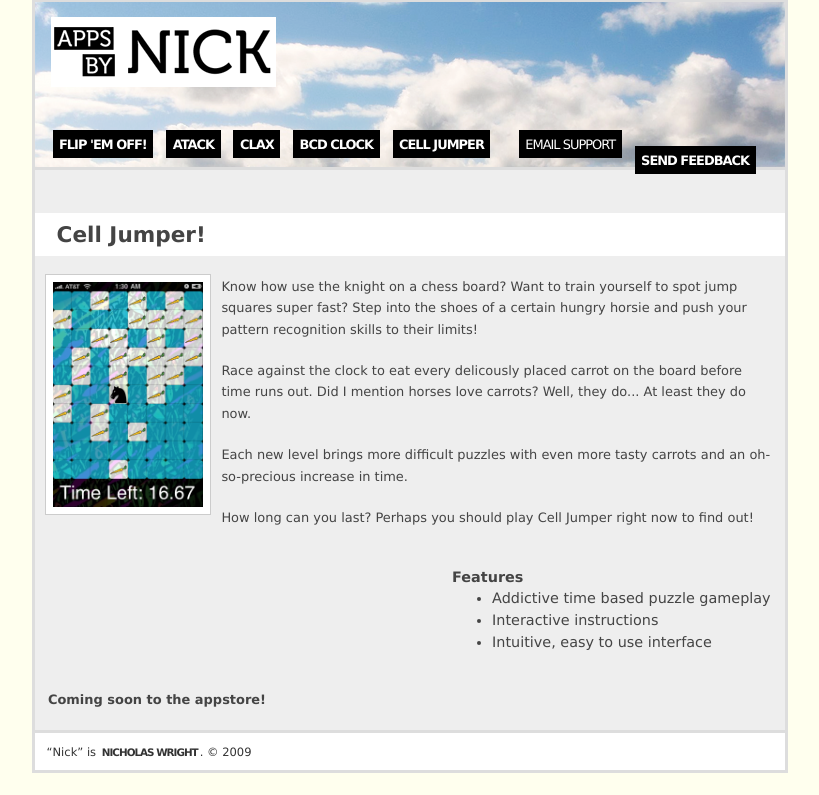
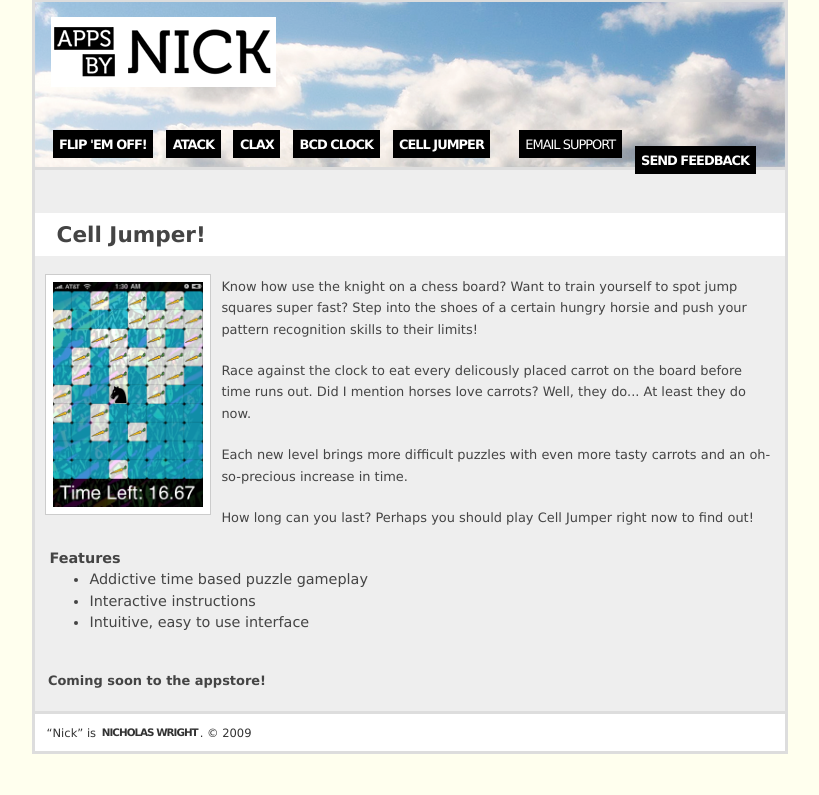
Before and after one commit to Abica/appsbynick-google-app-engine, a Python web app: template templates/root/cell_jumper.html in a window 1280 px wide. Shown: the part 23-818 px from the top of the page, without its empty margins (230-1049 px from the left). After the commit the page ends 777 px from the top, so only its background shows below. Run offline with Jinja, Linux system fonts and the light colour scheme; the template is opened without the code that fills it, so the values that code supplies are empty.

Commit message:
whoops, that shouldn't be floated!

```diff
--- a/templates/root/cell_jumper.html
+++ b/templates/root/cell_jumper.html
@@ -21,7 +21,7 @@
     How long can you last? Perhaps you should play Cell Jumper right now to find out!
   </p>
 
-  <div class="c" style="float:right">
+  <div class="c">
     <h4 style="margin-bottom:0px;padding-bottom:0px">Features</h4>
     <ul style="float: left;margin-top:0px;padding-top:0px;">
       <li>
```
